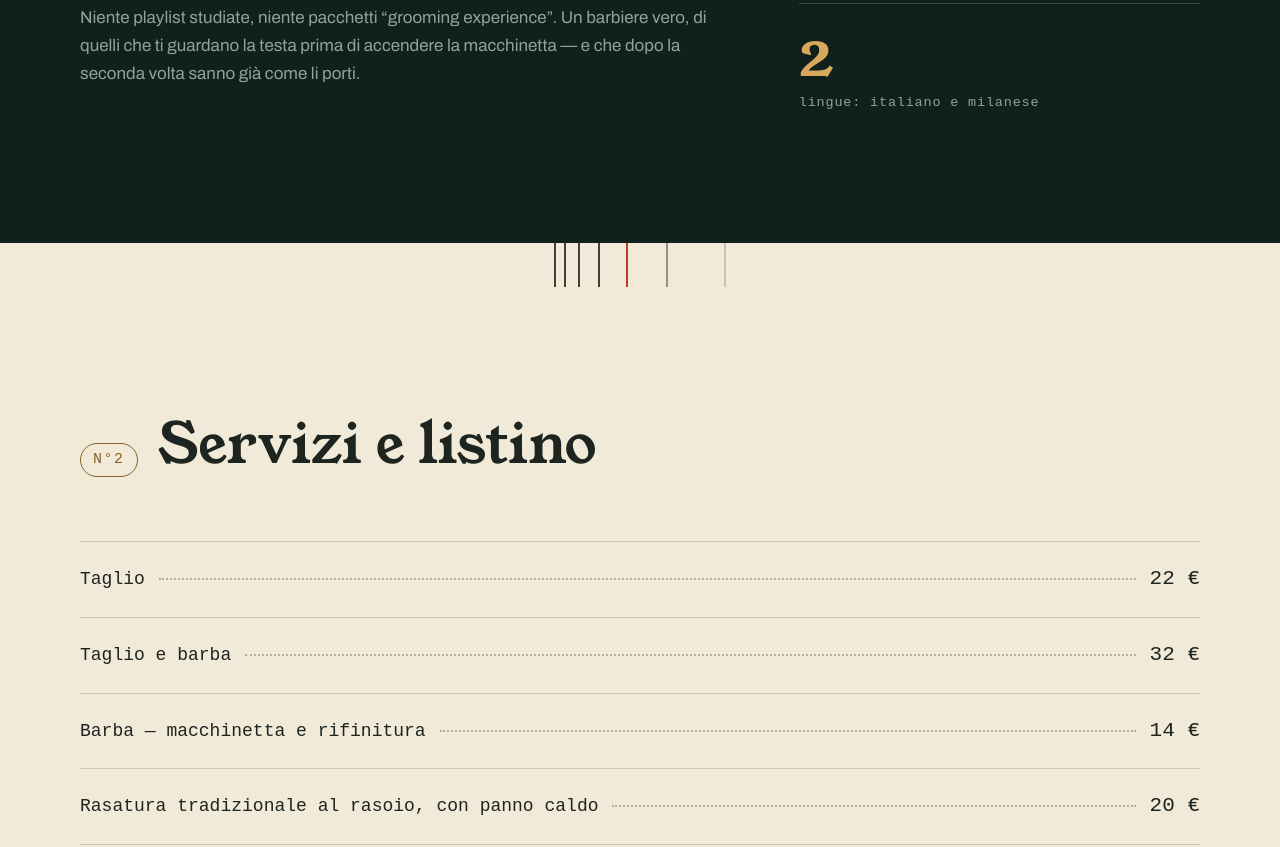
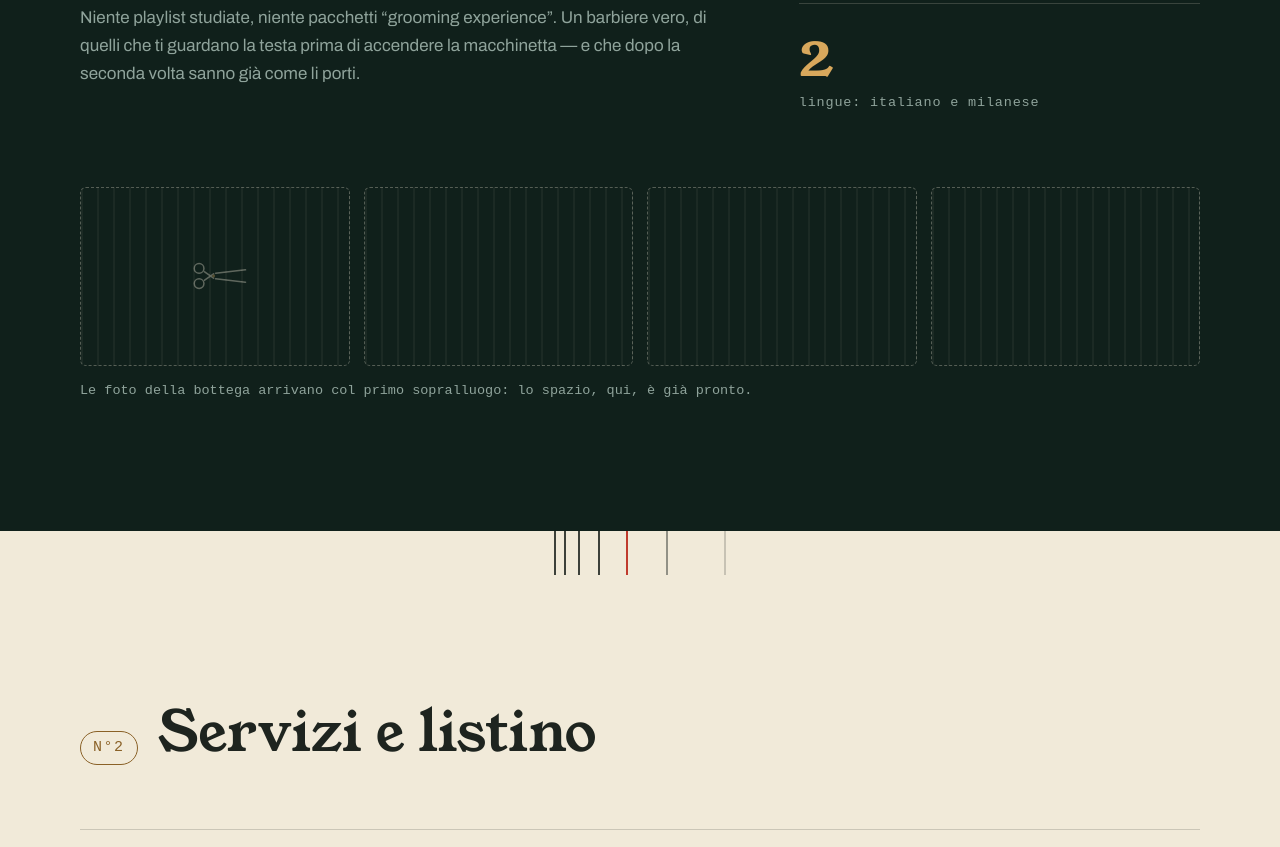
Before and after one commit to rotenzark/crescente-parrucchiere, a plain HTML site: page index.html in a window 1280 px wide. Shown: the part 1347-2194 px from the top of the page. Drawn offline with Linux system fonts and the light colour scheme; a web font is replaced by a local one.

Commit message:
Orari reali (Mar-Sab 9-19:30 continuato, da materiale della bottega) e gallery predisposta al sopralluogo
Co-Authored-By: Claude Fable 5 <noreply@anthropic.com>

```diff
--- a/css/style.css
+++ b/css/style.css
@@ -489,6 +489,45 @@ body.intro-lock { overflow: hidden; }
   color: var(--acciaio);
 }
 
+/* ============ GALLERY IN ATTESA ============ */
+
+.gallery-attesa {
+  display: grid;
+  grid-template-columns: repeat(4, 1fr);
+  gap: 14px;
+  margin-top: clamp(48px, 6vw, 72px);
+}
+
+.g-slot {
+  position: relative;
+  aspect-ratio: 3 / 2;
+  border: 1px dashed rgba(241, 234, 217, 0.3);
+  border-radius: 6px;
+  background:
+    repeating-linear-gradient(90deg,
+      rgba(241, 234, 217, 0.05) 0 2px,
+      transparent 2px 16px);
+  display: flex;
+  align-items: center;
+  justify-content: center;
+}
+
+.g-slot svg {
+  width: 64px;
+  height: 36px;
+  opacity: 0.35;
+}
+.g-slot svg line,
+.g-slot svg circle { stroke: var(--panna); }
+.g-slot .g-slot-pivot { fill: var(--ottone-chiaro); stroke: none; }
+
+.gallery-note {
+  margin-top: 14px;
+  font-family: var(--f-mono);
+  font-size: 13.5px;
+  color: var(--acciaio);
+}
+
 /* ============ DIVIDER "SFUMATURA" ============ */
 
 .divider {
@@ -824,4 +863,6 @@ body.intro-lock { overflow: hidden; }
 
   .divider span:nth-child(6),
   .divider span:nth-child(7) { display: none; }
+
+  .gallery-attesa { grid-template-columns: repeat(2, 1fr); gap: 10px; }
 }
--- a/index.html
+++ b/index.html
@@ -17,7 +17,7 @@
   <link rel="preconnect" href="https://fonts.googleapis.com">
   <link rel="preconnect" href="https://fonts.gstatic.com" crossorigin>
   <link href="https://fonts.googleapis.com/css2?family=Young+Serif&family=Archivo:wght@400;500;600&family=Spline+Sans+Mono:wght@400;500&display=swap" rel="stylesheet">
-  <link rel="stylesheet" href="css/style.css?v=2">
+  <link rel="stylesheet" href="css/style.css?v=3">
   <script type="application/ld+json">
   {
     "@context": "https://schema.org",
@@ -42,8 +42,7 @@
     "image": "https://rotenzark.github.io/crescente-parrucchiere/og-image.png",
     "hasMap": "https://www.google.com/maps/search/?api=1&query=Via+Pietro+Borsieri+41%2C+20159+Milano",
     "openingHoursSpecification": [
-      { "@type": "OpeningHoursSpecification", "dayOfWeek": ["Tuesday","Wednesday","Thursday","Friday"], "opens": "09:00", "closes": "19:00" },
-      { "@type": "OpeningHoursSpecification", "dayOfWeek": "Saturday", "opens": "08:30", "closes": "18:00" }
+      { "@type": "OpeningHoursSpecification", "dayOfWeek": ["Tuesday","Wednesday","Thursday","Friday","Saturday"], "opens": "09:00", "closes": "19:30" }
     ]
   }
   </script>
@@ -178,6 +177,15 @@
           </div>
         </aside>
       </div>
+      <div class="gallery-attesa" aria-hidden="true">
+        <div class="g-slot">
+          <svg viewBox="-44 -26 92 52" fill="none" stroke-width="2.4" stroke-linecap="round"><g><line x1="3" y1="-4" x2="46" y2="-9"/><line x1="0" y1="-3" x2="-13" y2="6"/><circle cx="-21" cy="11" r="7" stroke-width="2.2"/></g><g><line x1="3" y1="4" x2="46" y2="9"/><line x1="0" y1="3" x2="-13" y2="-6"/><circle cx="-21" cy="-11" r="7" stroke-width="2.2"/></g><circle class="g-slot-pivot" cx="0" cy="0" r="2"/></svg>
+        </div>
+        <div class="g-slot"></div>
+        <div class="g-slot"></div>
+        <div class="g-slot"></div>
+      </div>
+      <p class="gallery-note" data-i18n="g_note">Le foto della bottega arrivano col primo sopralluogo: lo spazio, qui, è già pronto.</p>
     </section>
 
     <div class="divider" aria-hidden="true"><span></span><span></span><span></span><span></span><span class="d-red"></span><span></span><span></span></div>
@@ -268,12 +276,11 @@
             <caption class="visually-hidden" data-i18n="hours_caption">Orari di apertura</caption>
             <tbody>
               <tr><th scope="row" data-i18n="mon">Lunedì</th><td data-i18n="closed">chiuso</td></tr>
-              <tr><th scope="row" data-i18n="tue_fri">Martedì — Venerdì</th><td>9:00 – 19:00</td></tr>
-              <tr><th scope="row" data-i18n="sat">Sabato</th><td>8:30 – 18:00</td></tr>
+              <tr><th scope="row" data-i18n="tue_sat">Martedì — Sabato</th><td>9:00 – 19:30</td></tr>
               <tr><th scope="row" data-i18n="sun">Domenica</th><td data-i18n="closed2">chiuso</td></tr>
             </tbody>
           </table>
-          <p class="hours-note" data-i18n="hours_note">Meglio una telefonata prima: si fa presto.</p>
+          <p class="hours-note" data-i18n="hours_note">Orario continuato. Si riceve anche su appuntamento: una telefonata basta.</p>
         </div>
         <div class="where">
           <address class="where-address">
@@ -309,6 +316,6 @@
     <p class="footer-legal">© <span data-current-year>2026</span> Crescente Parrucchiere — Via Pietro Borsieri 41, 20159 Milano</p>
   </footer>
 
-  <script src="js/main.js?v=2"></script>
+  <script src="js/main.js?v=3"></script>
 </body>
 </html>
--- a/js/main.js
+++ b/js/main.js
@@ -27,6 +27,7 @@
       stat1: 'anni in via Borsieri',
       stat2: 'dei clienti lo consiglia',
       stat3: 'lingue: italiano e milanese',
+      g_note: 'Le foto della bottega arrivano col primo sopralluogo: lo spazio, qui, è già pronto.',
       services_title: 'Servizi e listino',
       s1: 'Taglio',
       s2: 'Taglio e barba',
@@ -46,12 +47,11 @@
       hours_title: 'Orari e dove',
       hours_caption: 'Orari di apertura',
       mon: 'Lunedì',
-      tue_fri: 'Martedì — Venerdì',
-      sat: 'Sabato',
+      tue_sat: 'Martedì — Sabato',
       sun: 'Domenica',
       closed: 'chiuso',
       closed2: 'chiuso',
-      hours_note: 'Meglio una telefonata prima: si fa presto.',
+      hours_note: 'Orario continuato. Si riceve anche su appuntamento: una telefonata basta.',
       metro: 'M5 Isola, cinque minuti a piedi',
       maps: 'Apri in Google Maps',
       f_contacts: 'Contatti',
@@ -83,6 +83,7 @@
       stat1: 'years on Via Borsieri',
       stat2: 'of clients recommend it',
       stat3: 'languages: Italian and Milanese',
+      g_note: 'Photos of the shop are coming with our first visit — the space here is ready for them.',
       services_title: 'Services & price list',
       s1: 'Haircut',
       s2: 'Haircut & beard',
@@ -102,12 +103,11 @@
       hours_title: 'Hours & location',
       hours_caption: 'Opening hours',
       mon: 'Monday',
-      tue_fri: 'Tuesday — Friday',
-      sat: 'Saturday',
+      tue_sat: 'Tuesday — Saturday',
       sun: 'Sunday',
       closed: 'closed',
       closed2: 'closed',
-      hours_note: 'Best to call ahead — it only takes a minute.',
+      hours_note: 'Open all day, no lunch break. Appointments welcome — just call ahead.',
       metro: 'M5 Isola station, a five-minute walk',
       maps: 'Open in Google Maps',
       f_contacts: 'Contact',
```
